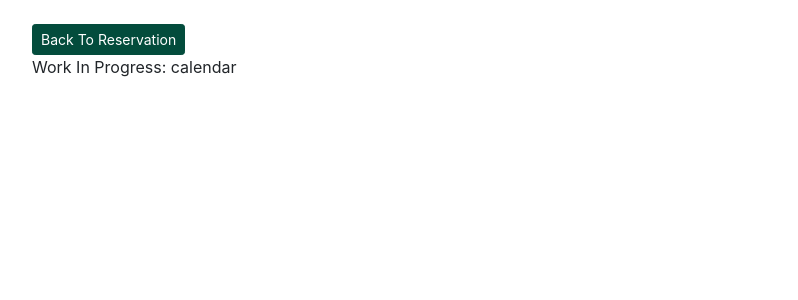
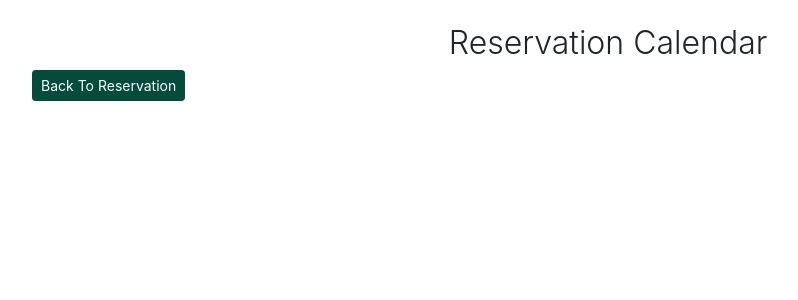
Before and after one commit to mtapiacs/Edens-Bistro, a PHP site: page /reservation_calendar.php in a window 1280 px wide. Shown: the part 56-356 px from the top of the page, without its empty margins (32-830 px from the left). Run offline with PHP 8.4, Linux system fonts and the light colour scheme; data that the repository does not hold is empty; a stand-in replaces the project's code that opens the database connection.

Commit message:
calendar

```diff
--- a/reservation_calendar.php
+++ b/reservation_calendar.php
@@ -4,9 +4,10 @@ require "./includes/dbConnect.php";
 ?>
 
 <main class="main-container">
+<h2 class="page-header">Reservation Calendar</h2>
 <a href = "reservation.php" class="btn btn-sm">Back To Reservation</a>
 
-<p>Work In Progress: calendar</p>
+
 
 
 </main>
```
